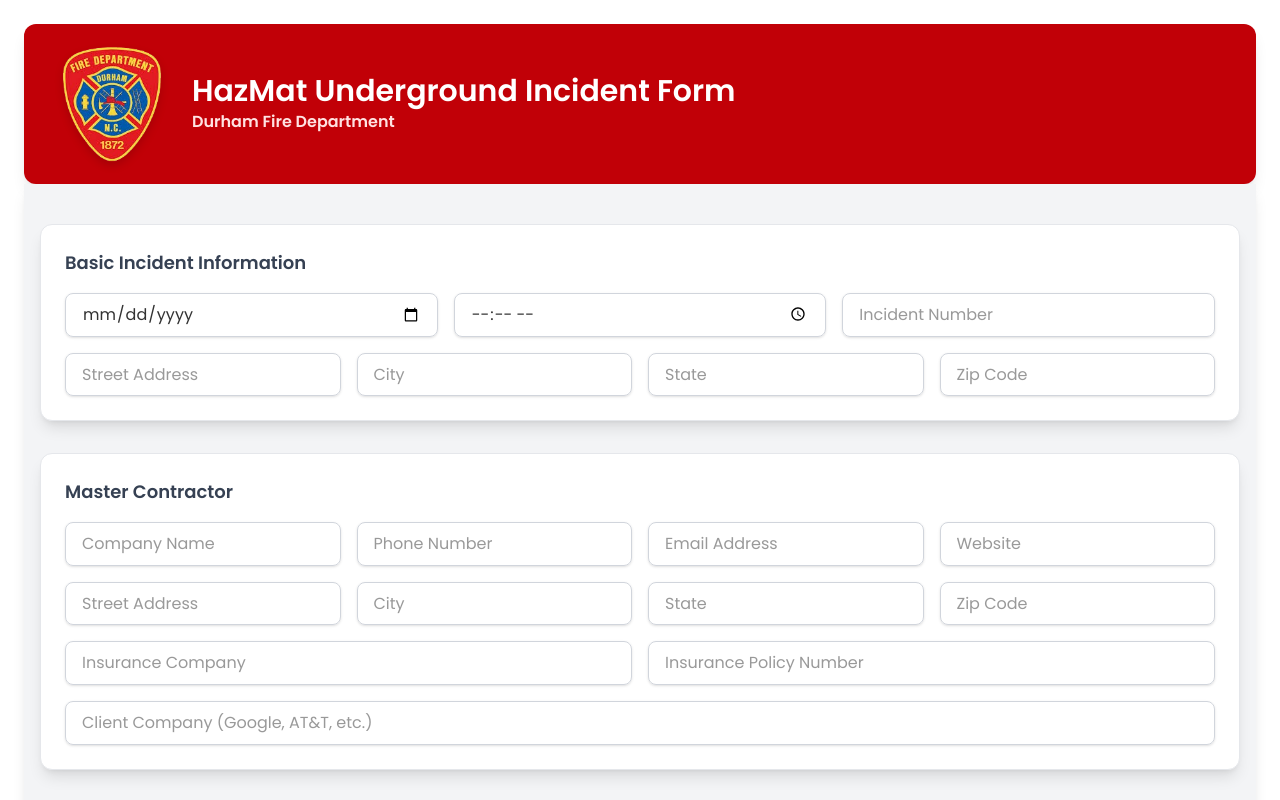
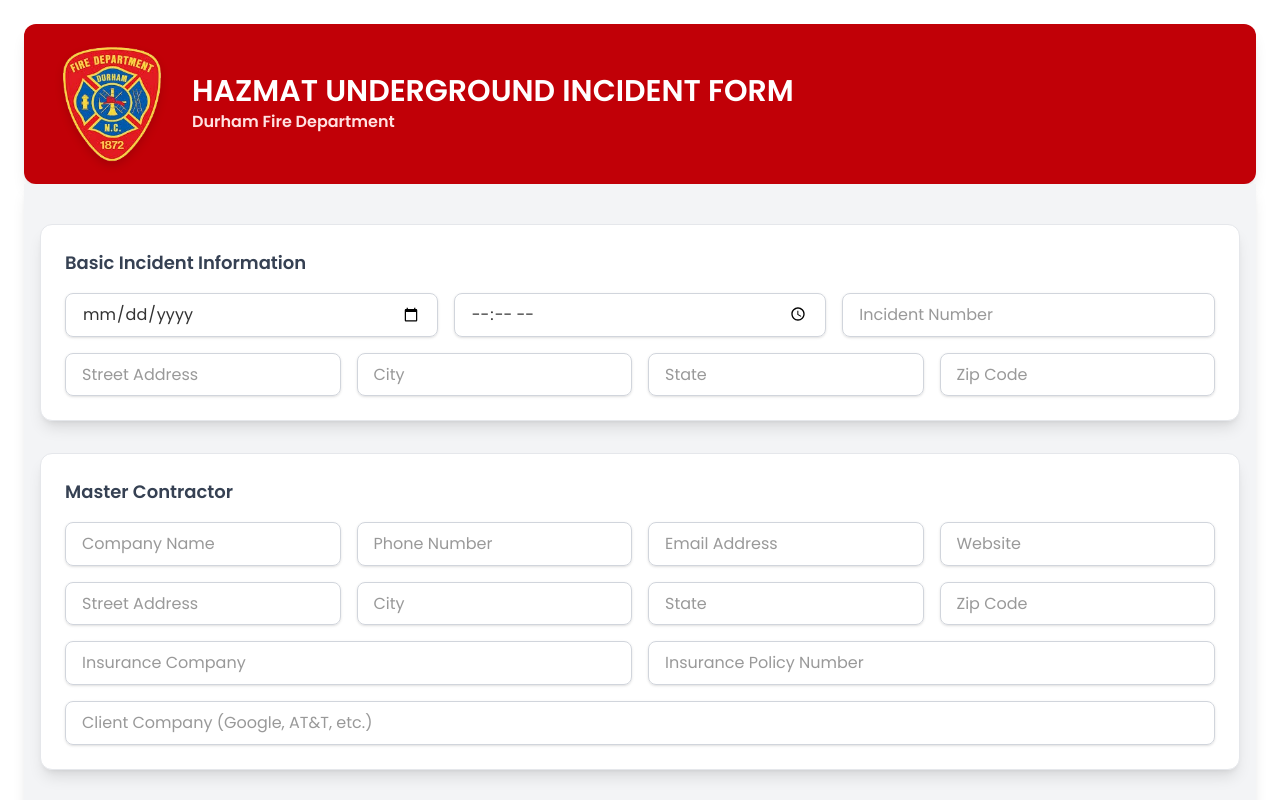
Before and after one commit to akunna1/Hazmat-Underground-Form, a Next.js app: page / in a window 1280 px wide. Shown: the top 800 px of the page. Built offline with nearby package versions, Linux system fonts and the light colour scheme.

Commit message:
Minor changes in Header.tsx

```diff
--- a/app/components/Header.tsx
+++ b/app/components/Header.tsx
@@ -13,7 +13,7 @@
         />
 
         <div>
-          <h1 className="text-3xl font-bold">
+          <h1 className="text-3xl font-bold uppercase">
             HazMat Underground Incident Form
           </h1>
 
```
